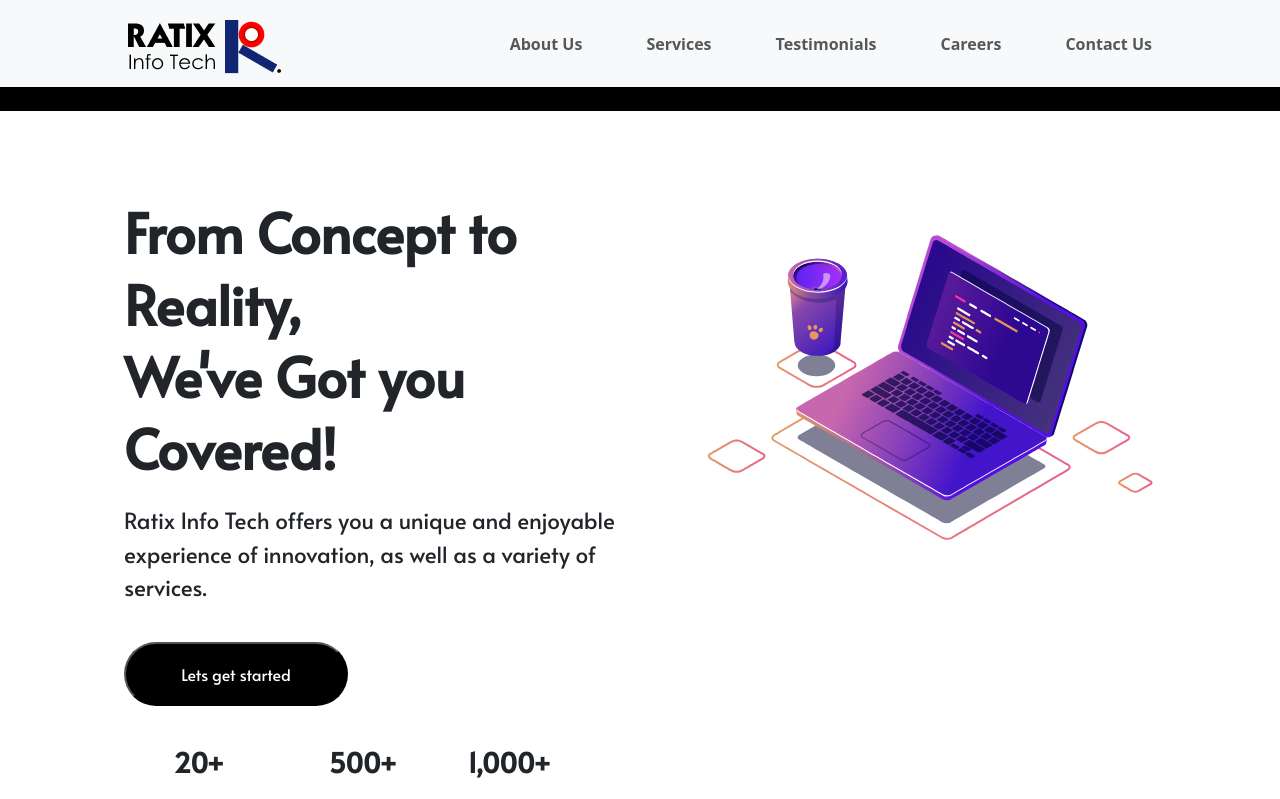
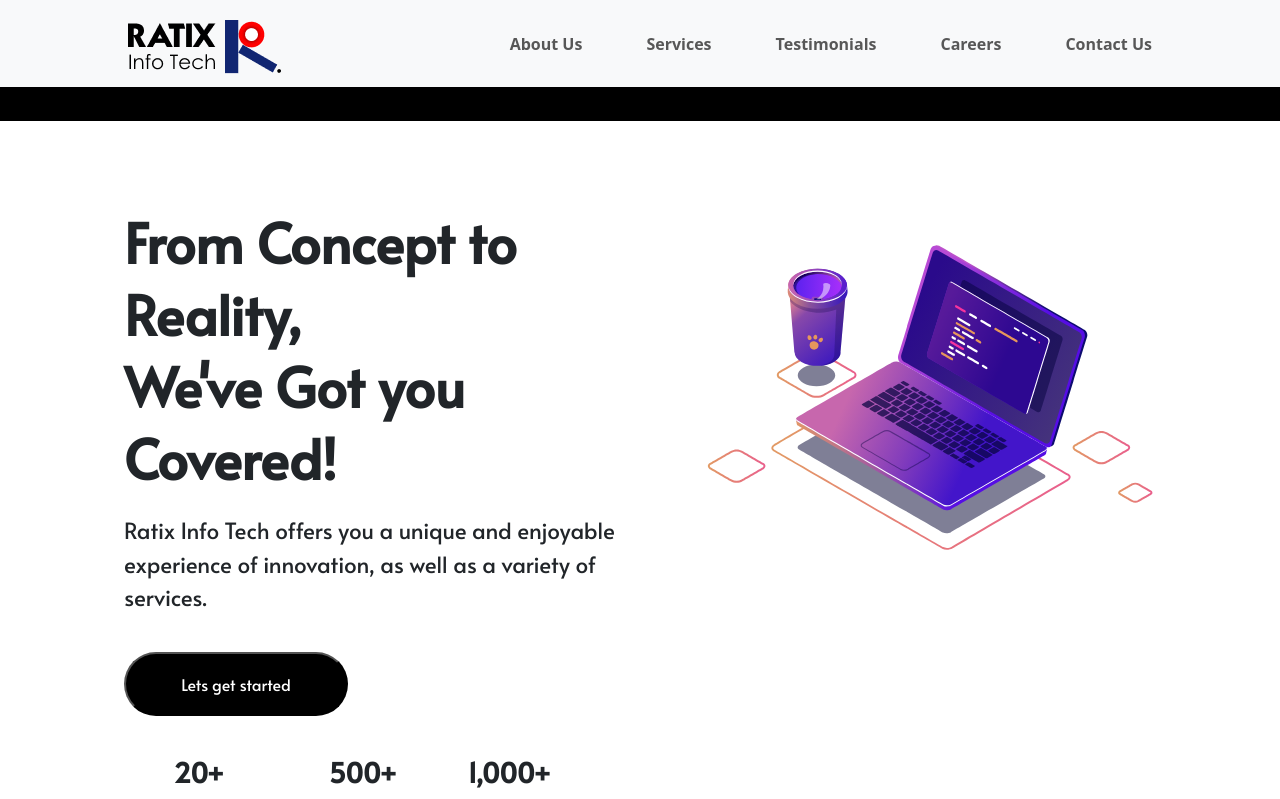
Before and after one commit to rahuldevhub/ratix-info-tech, a React (Create React App) app: page / in a window 1280 px wide. Shown: the top 799 px of the page. Built offline with nearby package versions, Linux system fonts and the light colour scheme.

Commit message:
Update Home.css

```diff
--- a/src/styles/Home.css
+++ b/src/styles/Home.css
@@ -78,6 +78,8 @@
 .ads marquee {
     font-family: 'Alata', sans-serif;
     background-color: black;
+    padding-top: 5px;
+    padding-bottom: 5px;
 }
 
 
```
